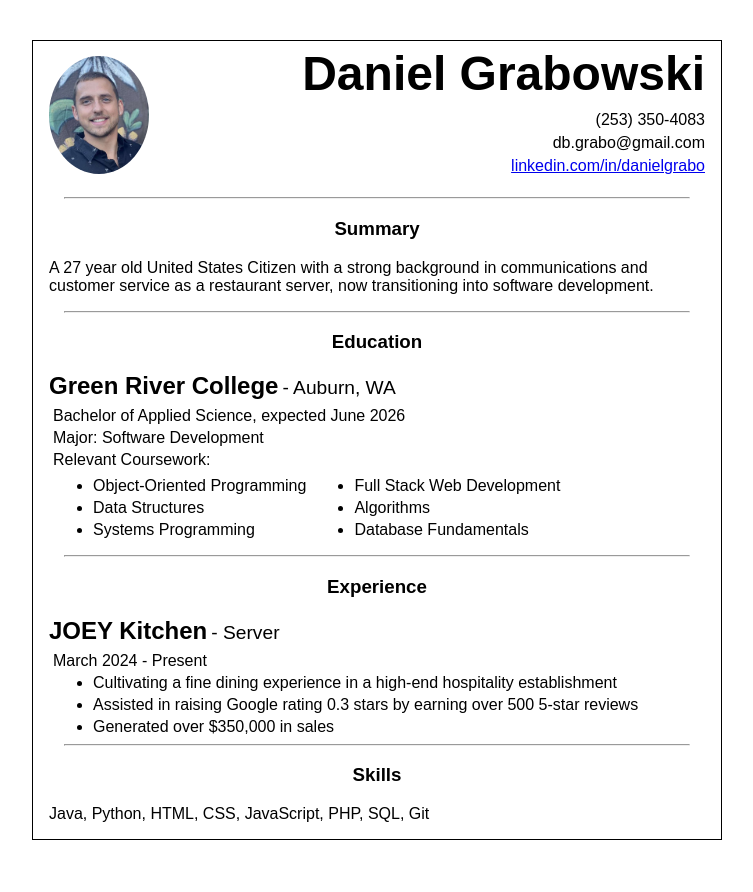
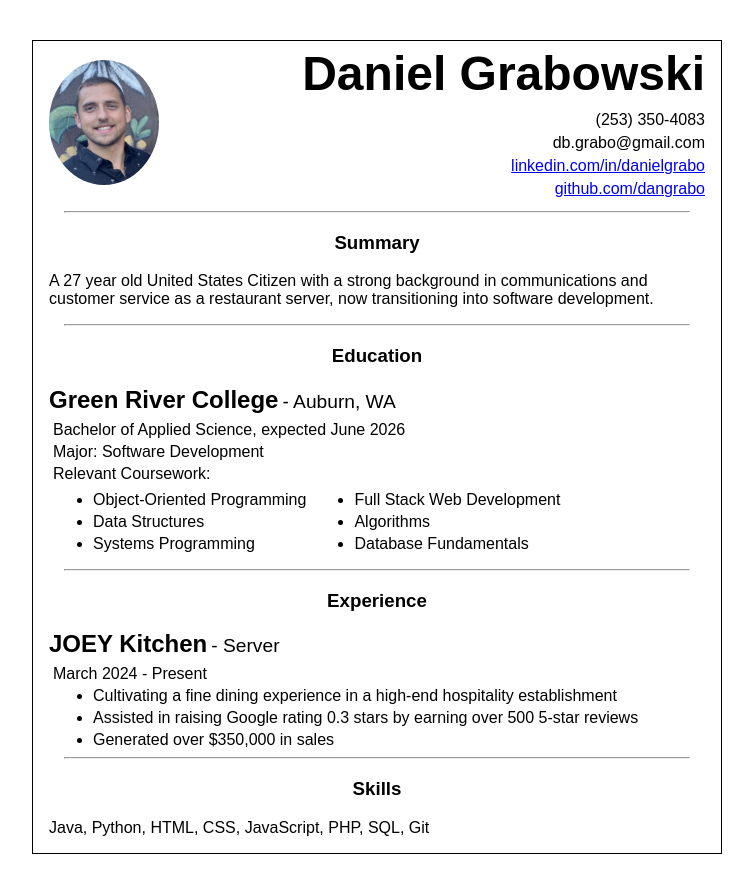
Before and after one commit to dangrabo/HTMLResume, a plain HTML site: page index.html in a window 1280 px wide. Shown: the whole page, without its empty margins (263-1016 px from the left). Drawn offline with Linux system fonts and the light colour scheme.

Commit message:
Made some spacing changes, added github link

```diff
--- a/index.html
+++ b/index.html
@@ -11,7 +11,7 @@
     <div id="main">
 
         <div id="header">
-            <img src="images/headshot.jpg" alt="headshot of Daniel Grabowski" width="100">
+            <img src="images/headshot.jpg" alt="headshot of Daniel Grabowski" width="110" height="125">
             <div id="info-name-container">
                 <h1>Daniel Grabowski</h1>
                 <div id="contact-info">
@@ -24,6 +24,7 @@
                     <p>
                         <a href="https://www.linkedin.com/in/danielgrabo/">linkedin.com/in/danielgrabo</a>
                     </p>
+                    <p><a href="https://github.com/dangrabo">github.com/dangrabo</a></p>
                 </div>
             </div>
         </div>
--- a/styles/style.css
+++ b/styles/style.css
@@ -15,10 +15,11 @@ body {
 #header {
     display: flex;
     justify-content: space-between;
+    align-items: center;
 }
 
 img {
-    margin: 15px 0;
+    margin: auto 0;
     border-radius: 50%;
 }
 
```
